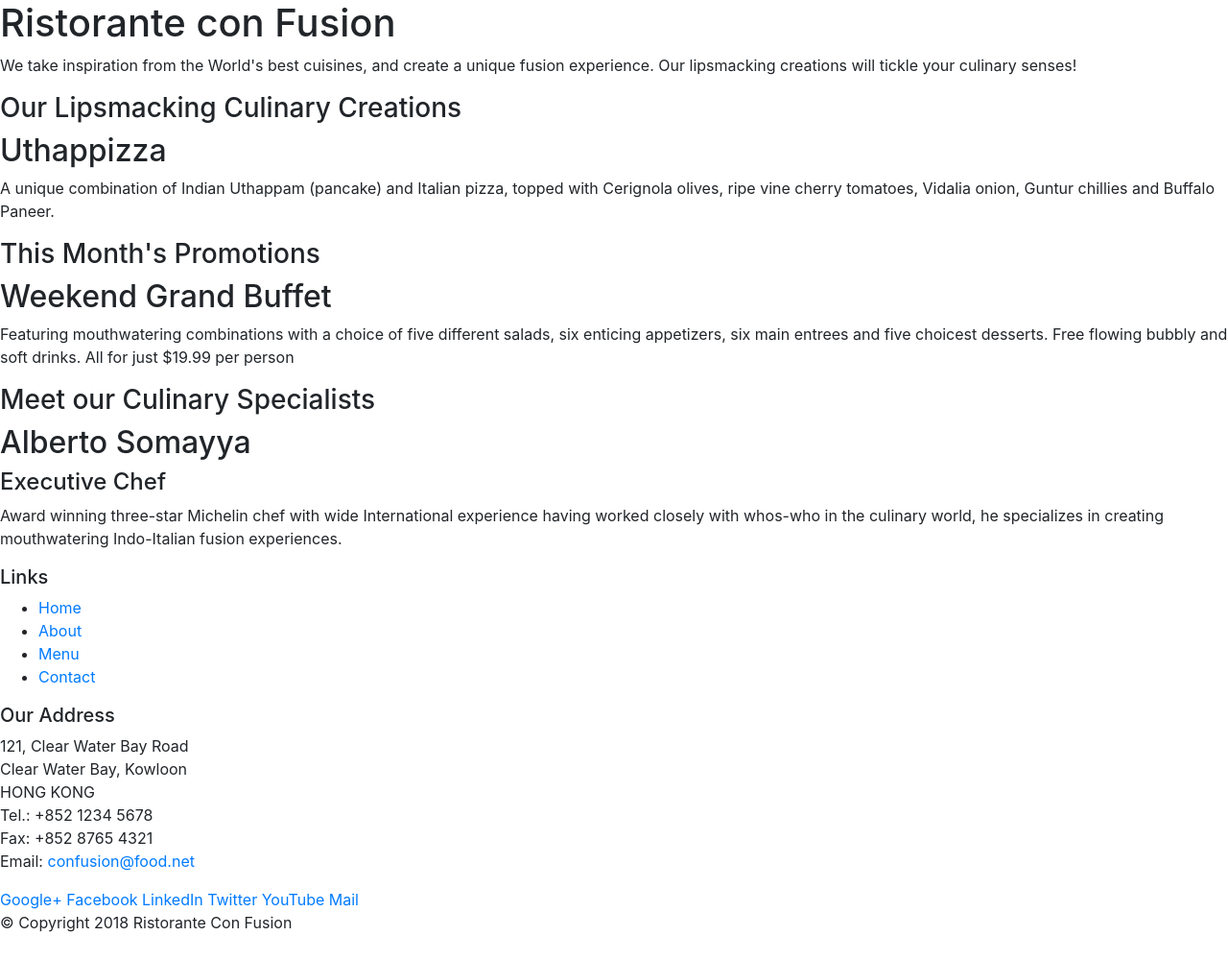
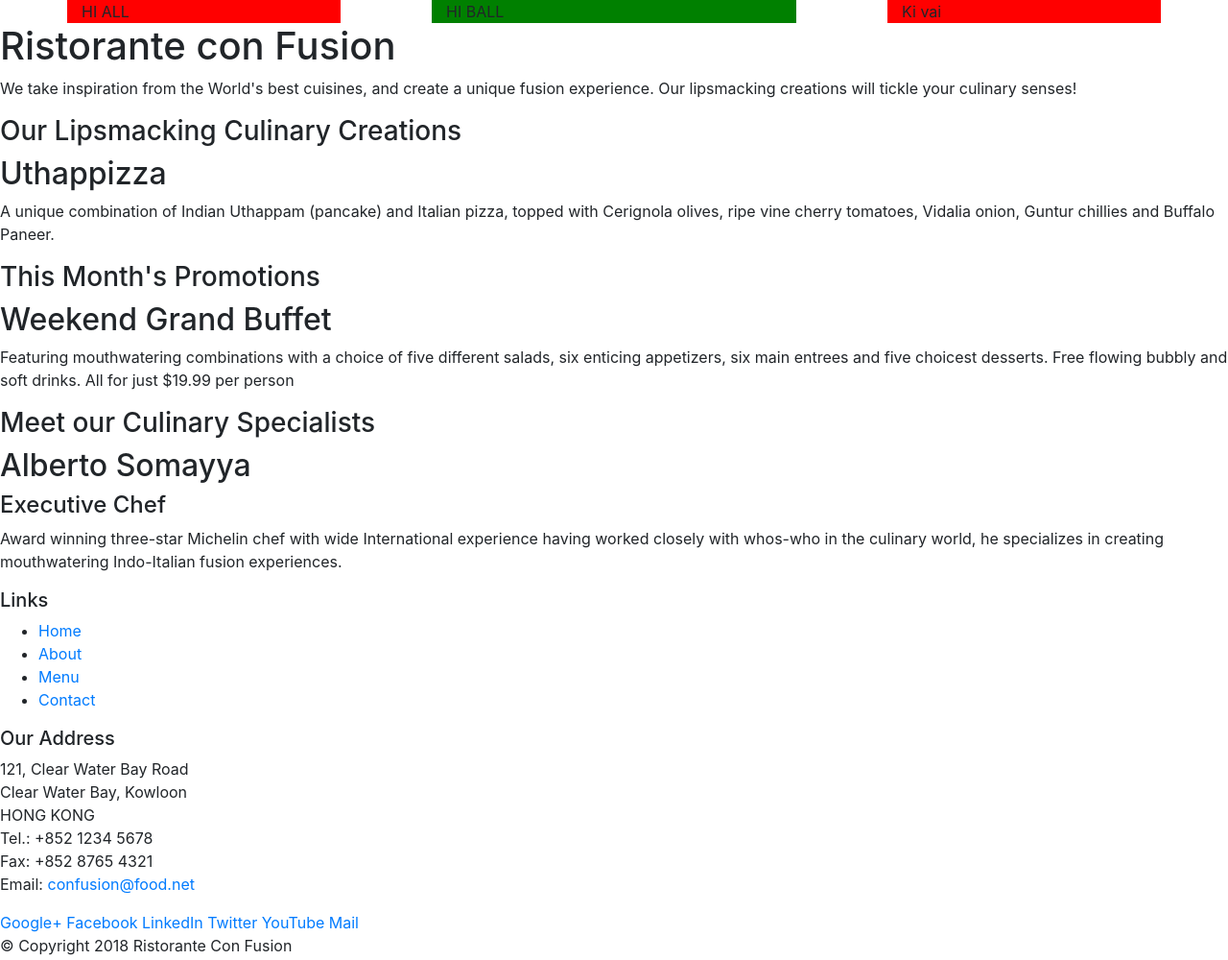
Before and after one commit to vodro/learningBootstrap, a website: page index.html in a window 1280 px wide. Shown: the whole page at 96% size. Drawn offline with Linux system fonts and the light colour scheme.

Commit message:
upore tinta lekha added

```diff
--- a/index.html
+++ b/index.html
@@ -10,6 +10,19 @@
 </head>
 
 <body>
+    <div class="container">
+        <div class="row ">
+            <div class="col-3 " style="background-color : red;">
+                HI ALL
+            </div>
+            <div class="col offset-1" style="background-color : green;">
+                HI BALL
+            </div>
+            <div class="col-3 offset-1" style="background-color : red;">
+                Ki vai
+            </div>
+        </div>
+    </div>
 
     <header>
         <div>
```
